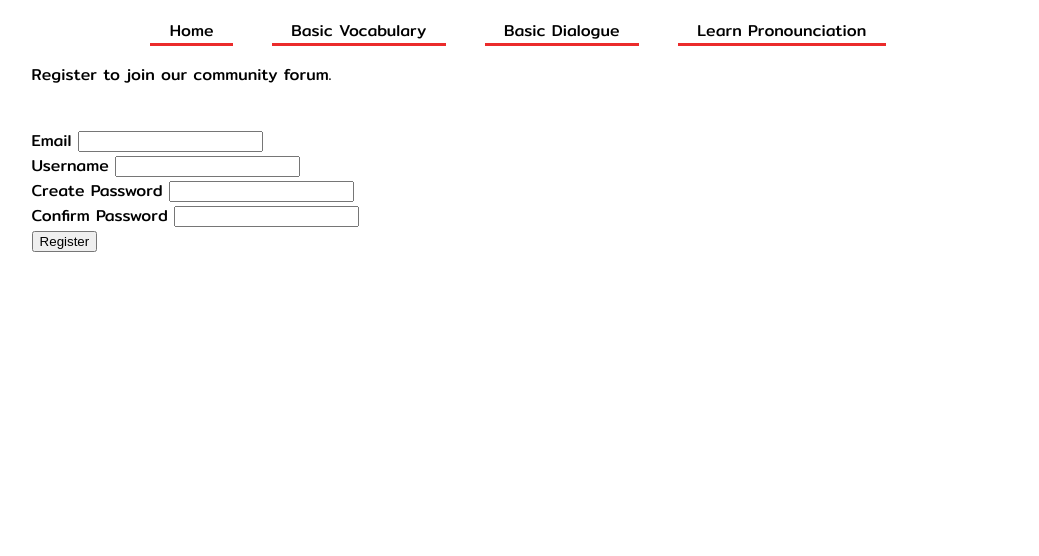
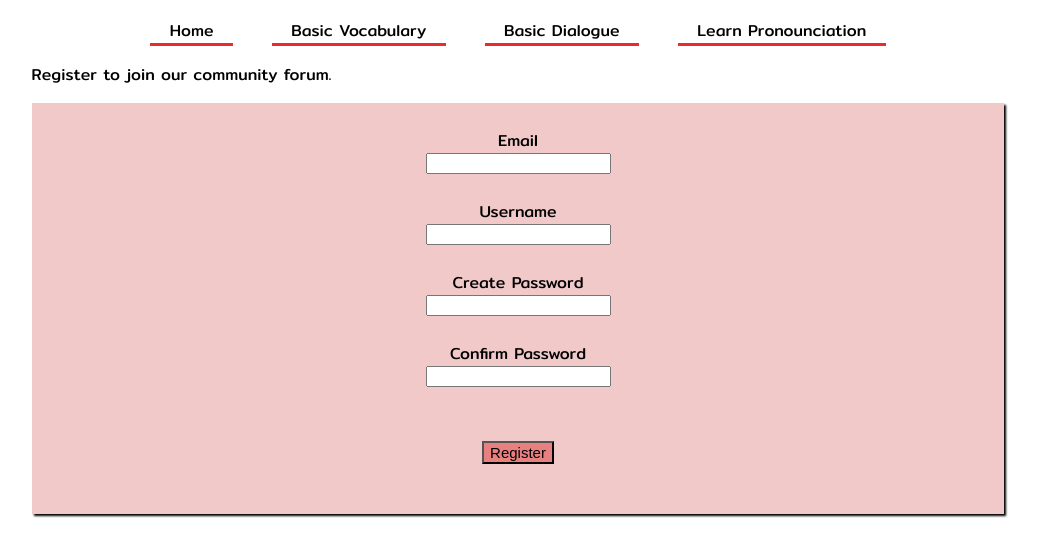
Before and after one commit to catherinechowdhury/web_development_project, a plain HTML site: page register.html in a window 1280 px wide. Shown: the part 126-682 px from the top of the page, without its empty margins (122-1161 px from the left). Drawn offline with Linux system fonts and the light colour scheme.

```diff
--- a/register.html
+++ b/register.html
@@ -16,22 +16,24 @@
             <a href="pronounciation.html">Learn Pronounciation</a>
         </nav>
         <p> Register to join our community forum.</p>
+    </div>
 
+    <div class="regbox">
         <form id="register">
             <br>
             <label for="email">Email</label>
-            <input type="email" id="email">
+            <input type="email" id="email" class="input">
             <br>
             <label for="username">Username</label>
-            <input type="text" id="username">
+            <input type="text" id="username" class="input">
             <br>
             <label for="password">Create Password</label>
-            <input type="password" id="password">
+            <input type="password" id="password" class="input">
             <br>
             <label for="confirmation">Confirm Password</label>
-            <input type="password" id="confirmation">
+            <input type="password" id="confirmation" class="input">
             <br>
-            <input type="submit" value="Register">
+            <input type="submit" value="Register" class="button">
         </form>
     </div>
     <script src='./script/main.js'></script>
--- a/style.css
+++ b/style.css
@@ -19,15 +19,28 @@
 
 }
 
-.register{
+.regbox{
     display: block;
+    width: auto;
+    margin:auto;
     background-color: rgba(200, 49, 49, 0.264);
-    box-shadow: 3px 3px 3px black;
+    box-shadow: 2px 2px 2px black;
+    padding-bottom: 5%;
     text-align: center;
 }
-.register input{
+
+.input{
     display: block;
-    margin: auto;
+    width:auto;
+    margin:auto;
+}
+
+
+
+.button{
+    font-size: 15px;
+    background-color: rgba(218, 32, 32, 0.434);
+    margin-top: 3%;
 }
 
 /*Content*/
```
